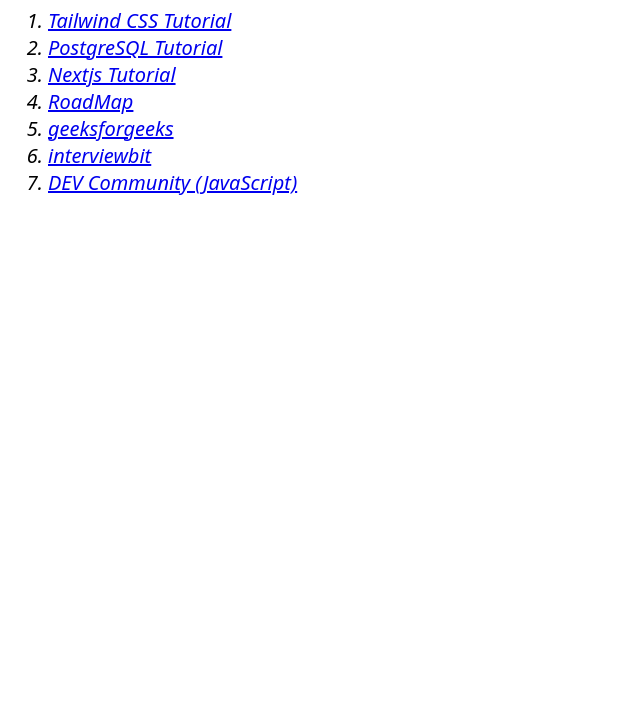
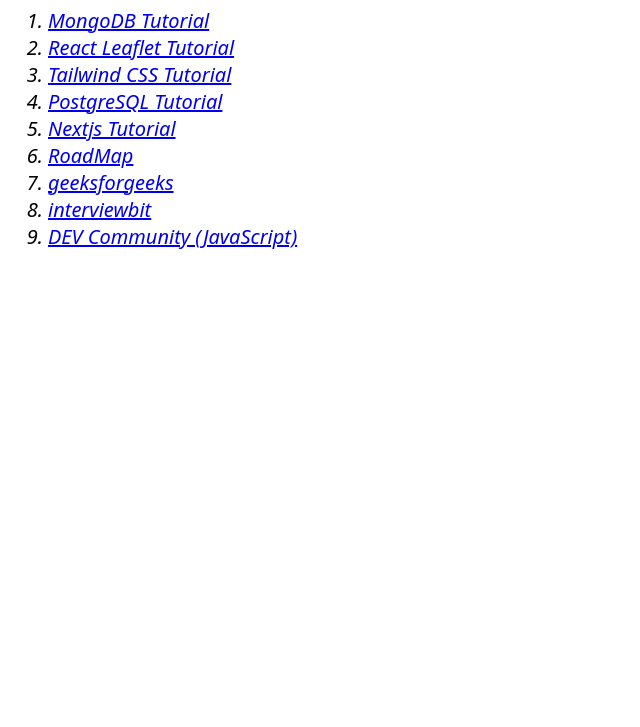
Before and after one commit to harshita2304/resources, a plain HTML site: page interview_FE/index.html in a window 1280 px wide. Shown: the part 73-800 px from the top of the page, without its empty margins (0-640 px from the left). Drawn offline with Linux system fonts and the light colour scheme.

Commit message:
link additions

```diff
--- a/interview_FE/index.html
+++ b/interview_FE/index.html
@@ -10,6 +10,16 @@
   <body>
     <h1>FrontEnd Developer Interview Questions</h1>
     <ol>
+      <li>
+        <a href="https://youtu.be/J6mDkcqU_ZE?feature=shared"
+          >MongoDB Tutorial</a
+        >
+      </li>
+      <li>
+        <a href="https://youtu.be/jD6813wGdBA?feature=shared"
+          >React Leaflet Tutorial</a
+        >
+      </li>
       <li>
         <a href="https://youtu.be/mVzY256R9fs?feature=shared"
           >Tailwind CSS Tutorial</a
```
